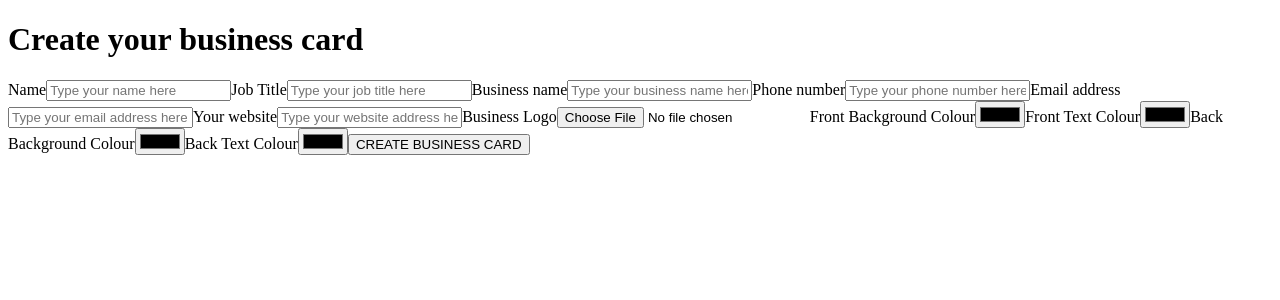
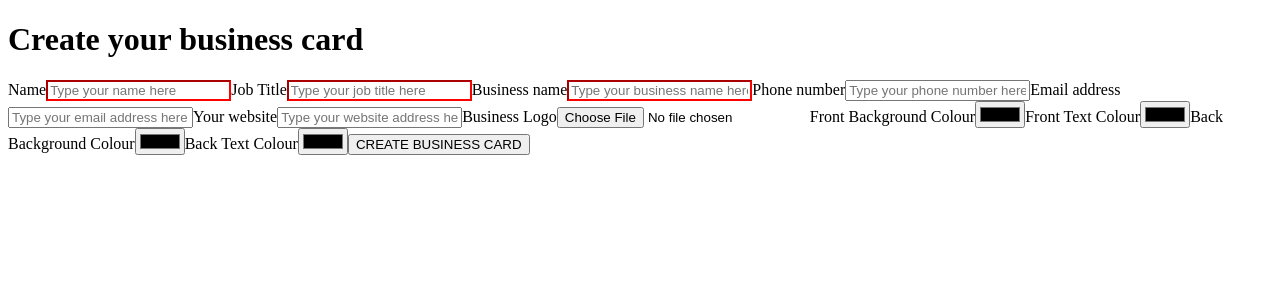
Before and after one commit to HalfElfAlistair/personalised-business-card, a React (Create React App) app: page / in a window 1280 px wide. Shown: the top 300 px of the page. Built offline with nearby package versions, Linux system fonts and the light colour scheme; no server answers.

Commit message:
adding state for name, job, business. Updating respective states with onChange handler. Adding basicValidation function to decide className based on state length

```diff
--- a/src/components/Form.jsx
+++ b/src/components/Form.jsx
@@ -1,28 +1,53 @@
+import {useState} from 'react'
+import '../index.css'
+
 const Form = () => {
+
+    const [name, setName] = useState("")
+    const [job, setJob] = useState("")
+    const [business, setBusiness] = useState("")
+
+    // console.log(name)
+
+    const basicValidation = (str) => {
+        console.log(str.length)
+        return (str.length > 0) ? "valid" : "invalid"
+    }
 
     return <form>
         <label htmlFor="name-input">Name</label>
-        <input type="text" id="name-input" name="name-input" placeholder="Type your name here"></input>
+        <input className={basicValidation(name)} type="text" id="name-input" name="name-input" placeholder="Type your name here" onChange={(e) => setName(e.target.value)} ></input>
+
         <label htmlFor="job-input">Job Title</label>
-        <input type="text"  id="job-input" name="job-input" placeholder="Type your job title here"></input>
+        <input className={basicValidation(job)} type="text"  id="job-input" name="job-input" placeholder="Type your job title here" onChange={(e) => setJob(e.target.value)} ></input>
+
         <label htmlFor="business-input">Business name</label>
-        <input type="text"  id="business-input" name="business-input" placeholder="Type your business name here" ></input>
+        <input className={basicValidation(business)} type="text"  id="business-input" name="business-input" placeholder="Type your business name here" onChange={(e) => setBusiness(e.target.value)} ></input>
+
         <label htmlFor="phone-input">Phone number</label>
         <input type="text"  id="phone-input" name="phone-input" placeholder="Type your phone number here" ></input>
+
         <label htmlFor="email-input">Email address</label>
         <input type="text"  id="email-input" name="email-input" placeholder="Type your email address here" ></input>
+
         <label htmlFor="website-input">Your website</label>
         <input type="text"  id="website-input" name="website-input" placeholder="Type your website address here" ></input>
+
         <label htmlFor="logo-input">Business Logo</label>
         <input type="file" id="logo-input" name="logo-input" />
+
         <label htmlFor="color-input-front-bg">Front Background Colour</label>
         <input type="color" id="color-input-front-bg" name="color-input-front-bg" />
+
         <label htmlFor="color-input-front-text">Front Text Colour</label>
         <input type="color" id="color-input-front-text" name="color-input-front-text" />
+
         <label htmlFor="color-input-back-bg">Back Background Colour</label>
         <input type="color" id="color-input-back-bg" name="color-input-back-bg" />
+
         <label htmlFor="color-input-back-text">Back Text Colour</label>
         <input type="color" id="color-input-back-text" name="color-input-back-text" />
+
         <input type="submit" value="CREATE BUSINESS CARD" />
     </form>
 
```
